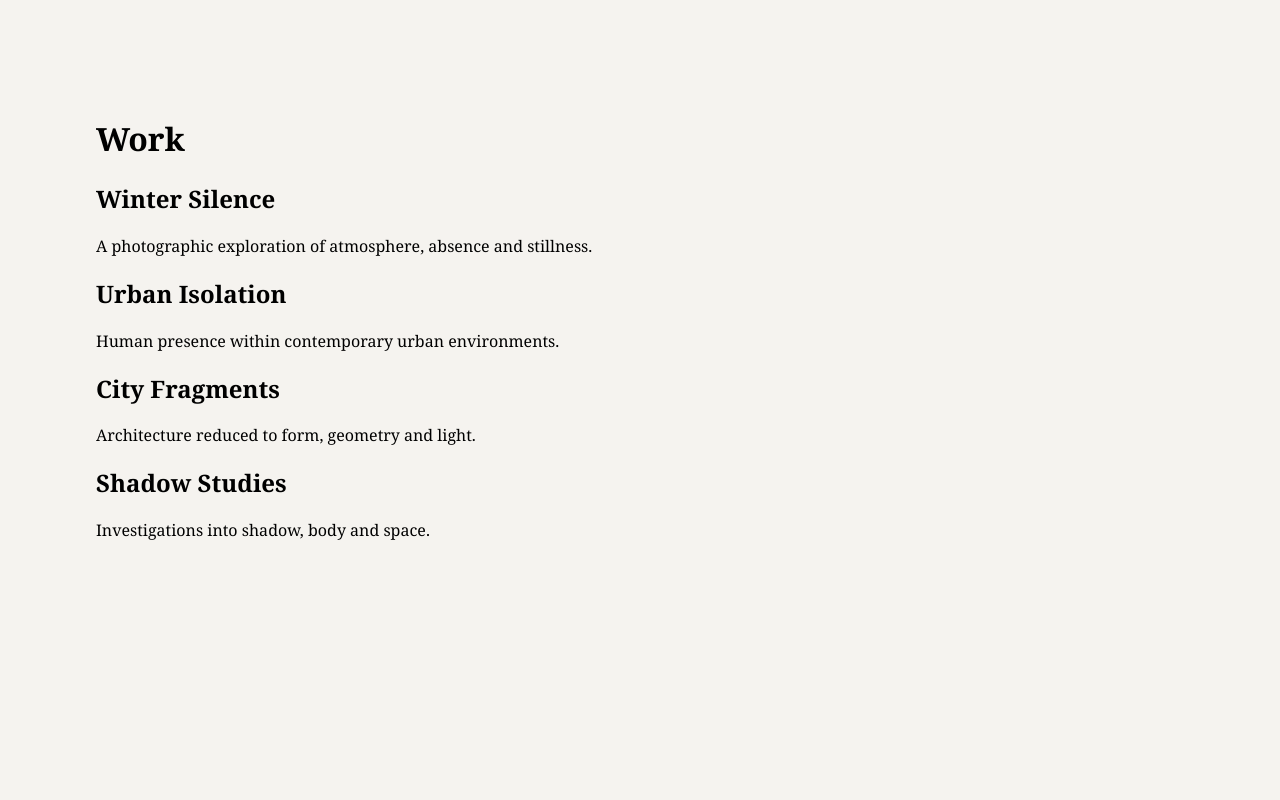
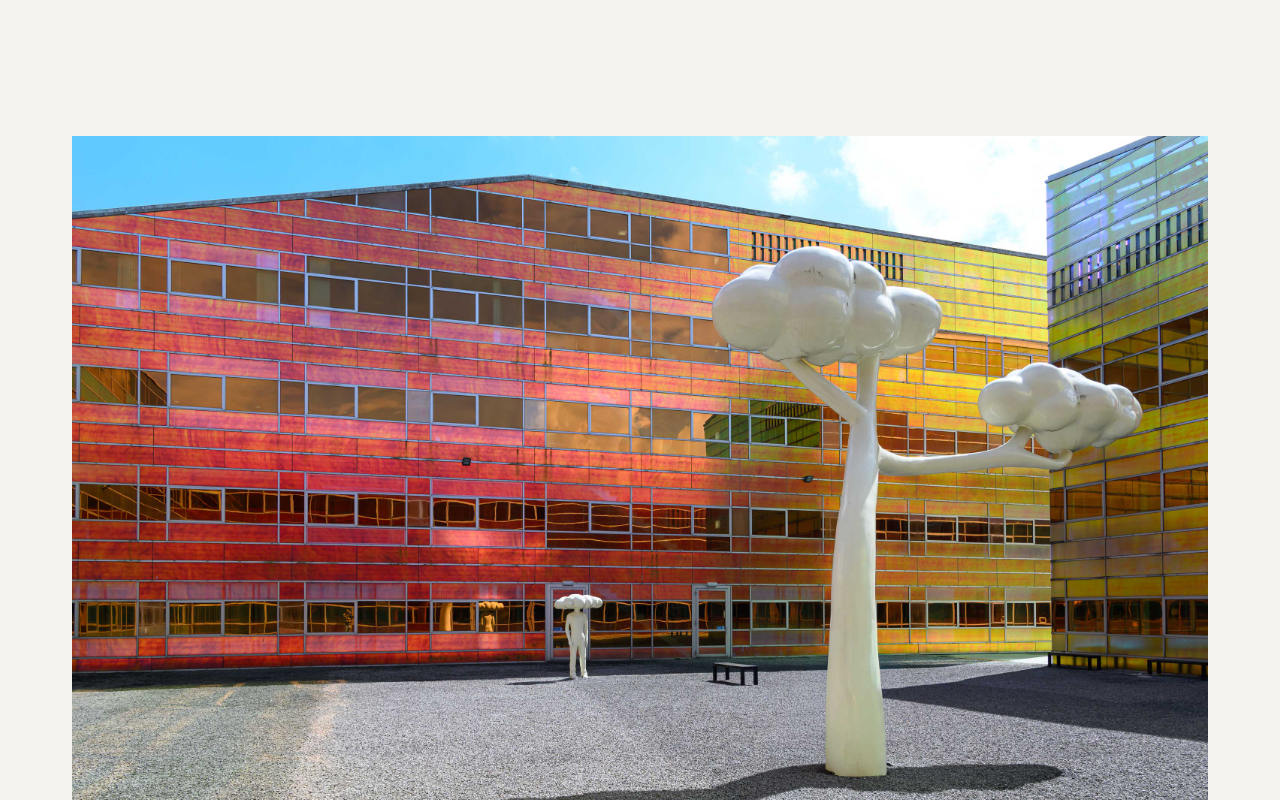
Before and after one commit to JensDDNN/jens-domela-portfolio, a Next.js app: page / in a window 1280 px wide. Shown: the top 800 px of the page. Built offline with nearby package versions, Linux system fonts and the light colour scheme.

Commit message:
Refactor Home component and add image
Updated the component to include an image and reorganized project listings.

```diff
--- a/app/page.tsx
+++ b/app/page.tsx
@@ -1,31 +1,32 @@
-export default function Work() {
+import Image from "next/image";
+
+export default function Home() {
   return (
-    <main style={{ padding: "4rem" }}>
-      <h1>Work</h1>
+    <main
+      style={{
+        maxWidth: "1200px",
+        margin: "0 auto",
+        padding: "40px",
+      }}
+    >
+      <Image
+        src="/DSC_17401.jpg"
+        alt="Artificial Trees"
+        width={1200}
+        height={800}
+        style={{
+          width: "100%",
+          height: "auto",
+          margin: "4rem 0" }} />
 
-      <h2>Winter Silence</h2>
-      <p>
-        A photographic exploration of atmosphere,
-        absence and stillness.
-      </p>
+      <h2>Featured Projects</h2>
 
-      <h2>Urban Isolation</h2>
-      <p>
-        Human presence within contemporary urban
-        environments.
-      </p>
-
-      <h2>City Fragments</h2>
-      <p>
-        Architecture reduced to form,
-        geometry and light.
-      </p>
-
-      <h2>Shadow Studies</h2>
-      <p>
-        Investigations into shadow,
-        body and space.
-      </p>
+      <ul>
+        <li>Winter Silence</li>
+        <li>Urban Isolation</li>
+        <li>City Fragments</li>
+        <li>Shadow Studies</li>
+      </ul>
     </main>
   );
 }
```
